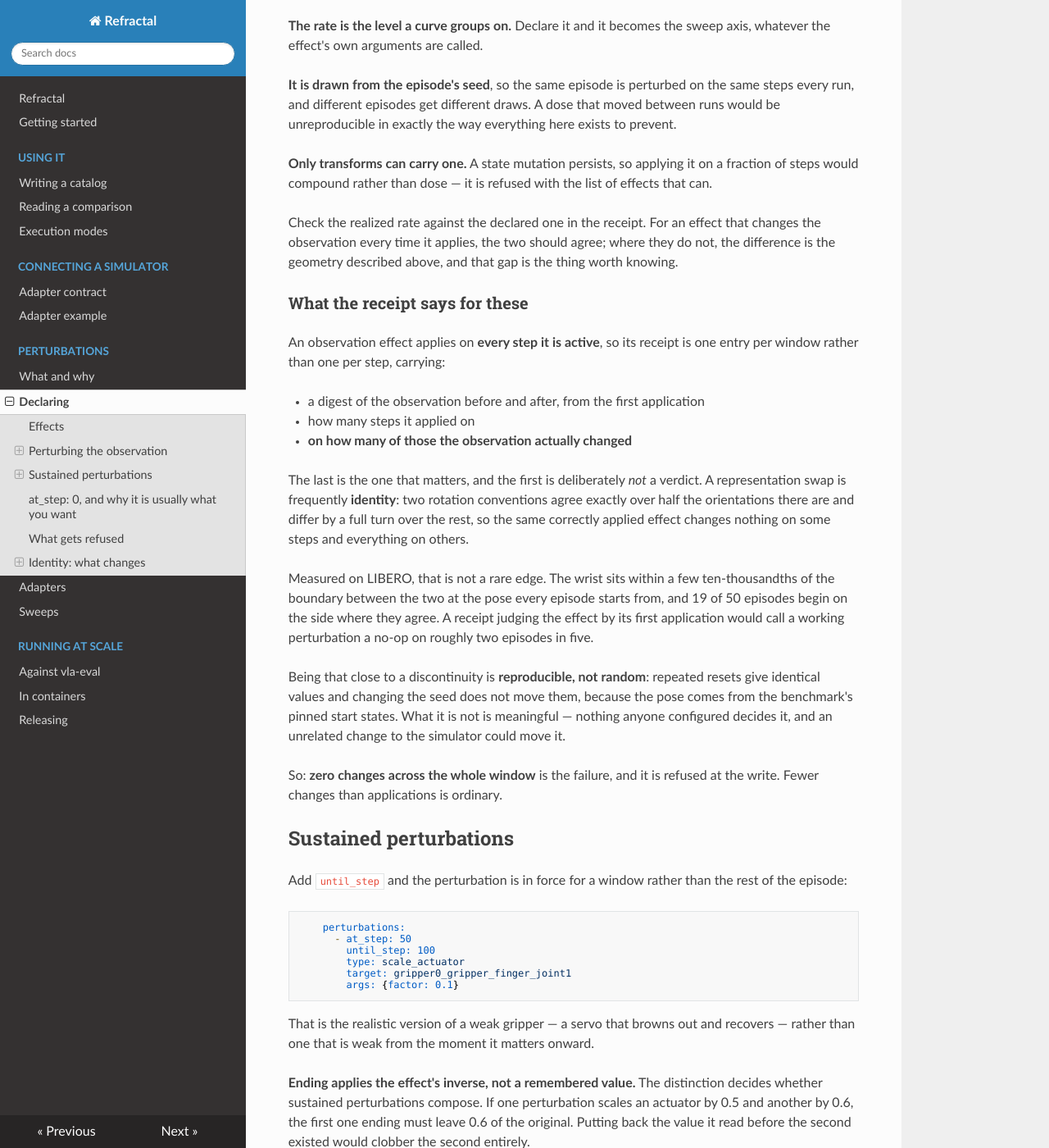
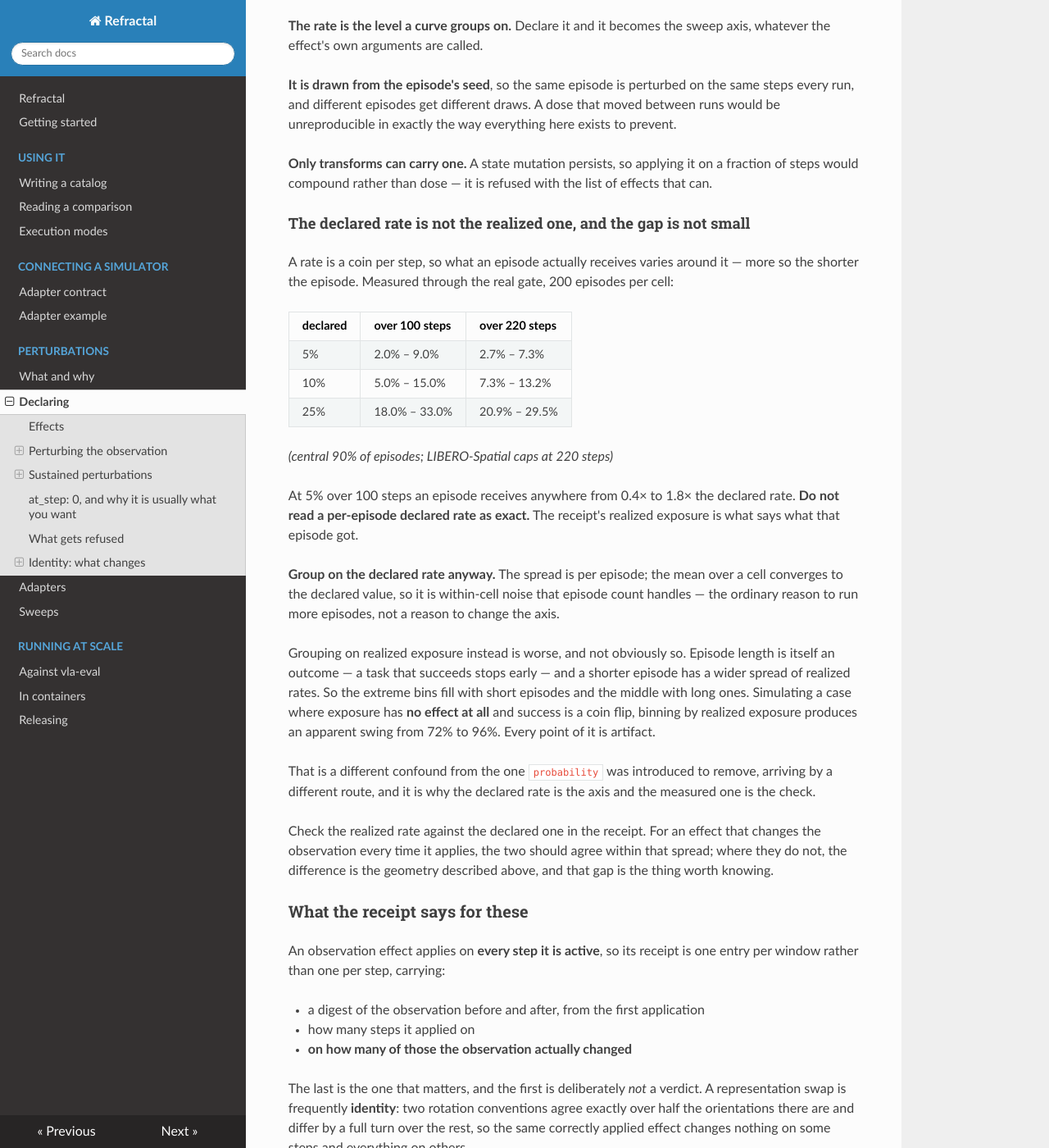
Before and after one commit to nalinraut/refractal, an MkDocs documentation site: the page built from docs/perturbations/declaring.md, in a window 1280 px wide and 1400 px high, scrolled down 3028 px. Shown: the whole window at 82% size. Built offline with MkDocs 1.6.1, drawn with Linux system fonts in a browser that asks for light colours; nearby versions of some CDN libraries.

Commit message:
Say what a declared rate does and does not promise
A rate is a coin per step, so realized exposure varies around it and more so
on short episodes. At 5% over 100 steps the central 90% of episodes land
between 2.0% and 9.0% -- 0.4x to 1.8x the declared rate. Someone will read
the declared number as exact, so the page now gives the spread at the
episode lengths that actually occur.

And says which axis to group on, because the intuitive answer is wrong.
Grouping on realized exposure looks like it removes the problem and
introduces a worse one: episode length is itself an outcome, a task that
succeeds stops early, and a shorter episode has a wider spread of realized
rates. So the extreme bins fill with short episodes and the middle with long
ones.

Simulated under a null where exposure has no effect at all and success is a
coin flip, binning by realized exposure produces an apparent swing from 72%
to 96%. All artifact. That is a different confound from the one probability
was introduced to remove, arriving by a different route.

So the declared rate is the axis and the measured one is the check. The
per-episode spread is within-cell noise that episode count handles, which is
the ordinary reason to run more episodes rather than a reason to change what
the curve is plotted against.

```diff
--- a/docs/perturbations/declaring.md
+++ b/docs/perturbations/declaring.md
@@ -149,10 +149,45 @@ here exists to prevent.
 a fraction of steps would compound rather than dose — it is refused with the
 list of effects that can.
 
+#### The declared rate is not the realized one, and the gap is not small
+
+A rate is a coin per step, so what an episode actually receives varies around
+it — more so the shorter the episode. Measured through the real gate, 200
+episodes per cell:
+
+| declared | over 100 steps | over 220 steps |
+|---|---|---|
+| 5% | 2.0% – 9.0% | 2.7% – 7.3% |
+| 10% | 5.0% – 15.0% | 7.3% – 13.2% |
+| 25% | 18.0% – 33.0% | 20.9% – 29.5% |
+
+*(central 90% of episodes; LIBERO-Spatial caps at 220 steps)*
+
+At 5% over 100 steps an episode receives anywhere from 0.4× to 1.8× the
+declared rate. **Do not read a per-episode declared rate as exact.** The
+receipt's realized exposure is what says what that episode got.
+
+**Group on the declared rate anyway.** The spread is per episode; the mean over
+a cell converges to the declared value, so it is within-cell noise that episode
+count handles — the ordinary reason to run more episodes, not a reason to
+change the axis.
+
+Grouping on realized exposure instead is worse, and not obviously so. Episode
+length is itself an outcome — a task that succeeds stops early — and a shorter
+episode has a wider spread of realized rates. So the extreme bins fill with
+short episodes and the middle with long ones. Simulating a case where exposure
+has **no effect at all** and success is a coin flip, binning by realized
+exposure produces an apparent swing from 72% to 96%. Every point of it is
+artifact.
+
+That is a different confound from the one `probability` was introduced to
+remove, arriving by a different route, and it is why the declared rate is the
+axis and the measured one is the check.
+
 Check the realized rate against the declared one in the receipt. For an effect
-that changes the observation every time it applies, the two should agree; where
-they do not, the difference is the geometry described above, and that gap is
-the thing worth knowing.
+that changes the observation every time it applies, the two should agree within
+that spread; where they do not, the difference is the geometry described above,
+and that gap is the thing worth knowing.
 
 ### What the receipt says for these
 
```
